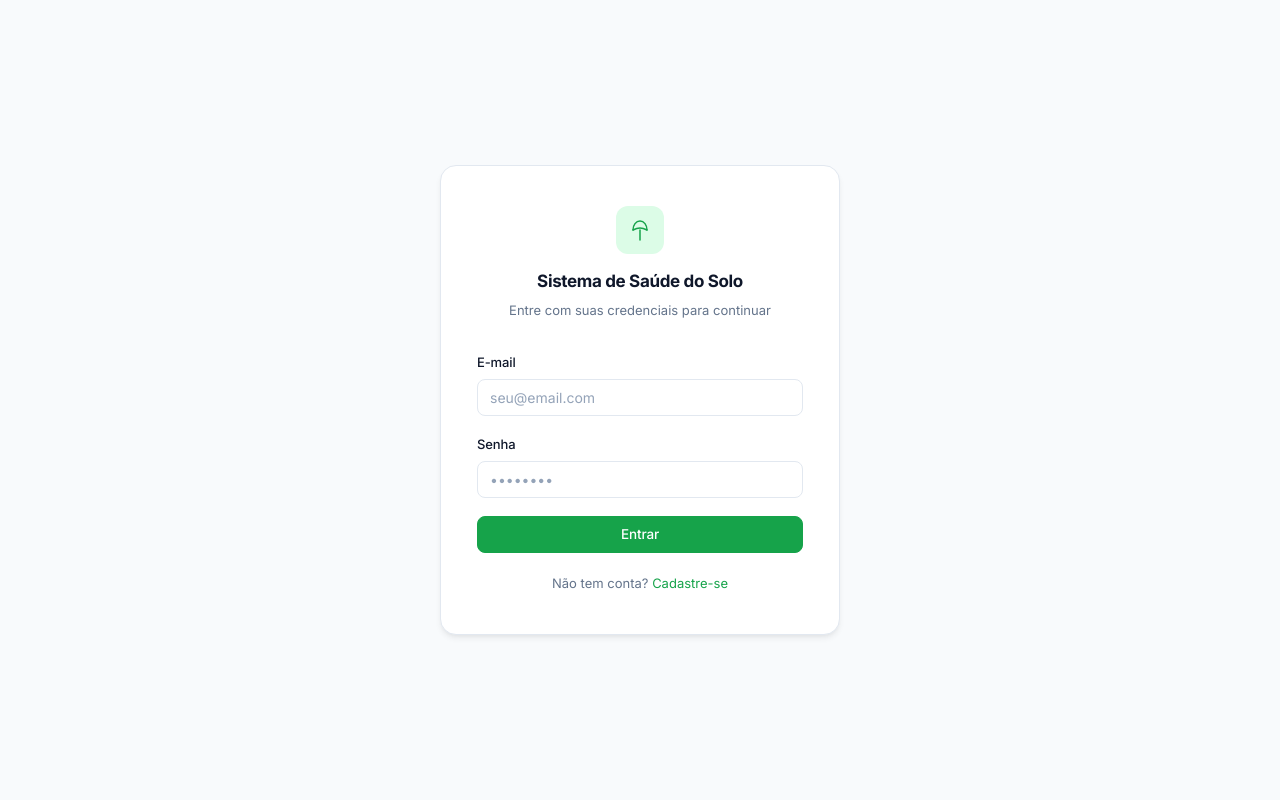
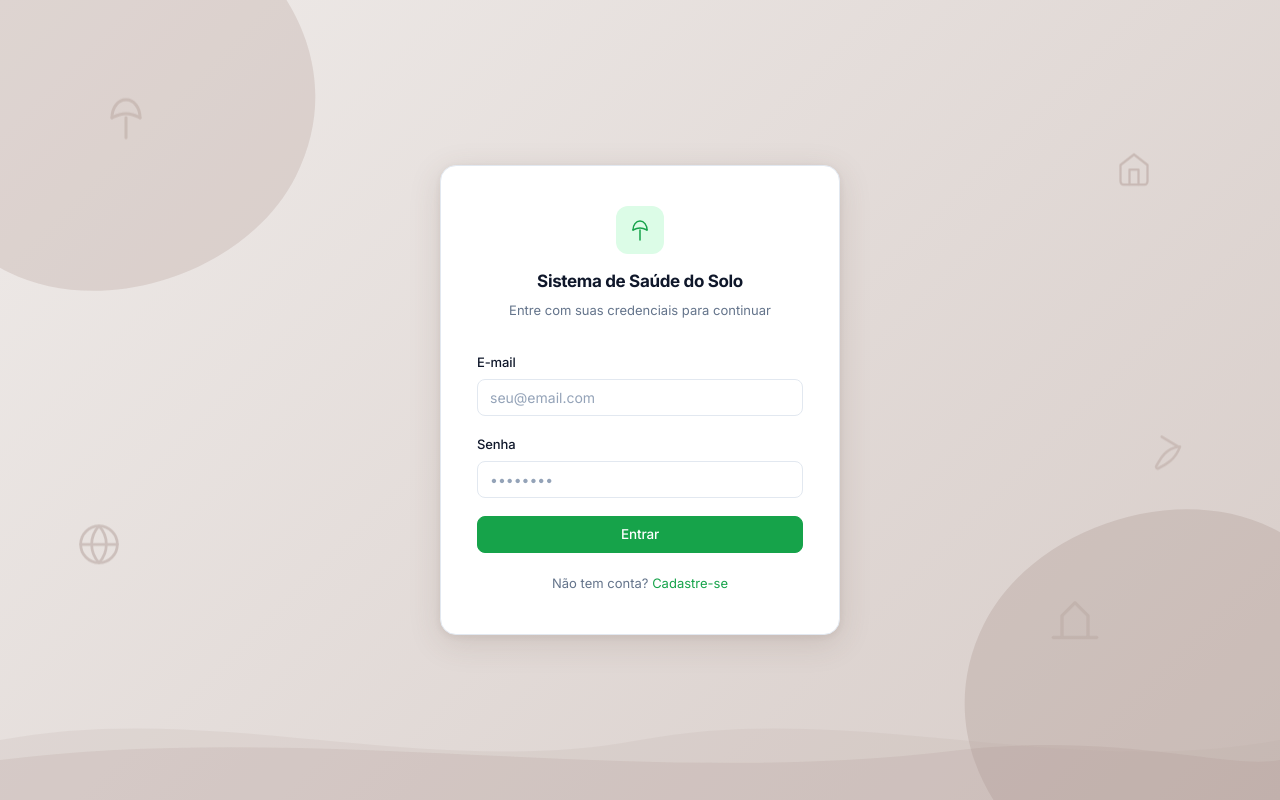
Before and after one commit to GuigohC0D3/soil-health-assistance-system, a Vue app in the folder frontend/: page /login in a window 1280 px wide. Built offline with nearby package versions, Linux system fonts and the light colour scheme; no server answers.

Commit message:
visual fix

```diff
--- a/frontend/src/views/LoginView.vue
+++ b/frontend/src/views/LoginView.vue
@@ -1,5 +1,38 @@
 <template>
   <div class="auth-page">
+    <!-- Decorative background elements -->
+    <div class="bg-decor" aria-hidden="true">
+      <svg class="decor-blob decor-blob--tl" viewBox="0 0 400 400" xmlns="http://www.w3.org/2000/svg">
+        <path d="M320,80 C380,120 420,200 380,280 C340,360 220,400 140,360 C60,320 20,220 60,140 C100,60 200,20 280,40 C300,48 312,68 320,80Z" fill="#bcaaa4" opacity="0.35"/>
+      </svg>
+      <svg class="decor-blob decor-blob--br" viewBox="0 0 400 400" xmlns="http://www.w3.org/2000/svg">
+        <path d="M80,320 C20,280 -20,200 20,120 C60,40 180,0 260,40 C340,80 380,180 340,260 C300,340 200,380 120,360 C100,352 88,332 80,320Z" fill="#a1887f" opacity="0.25"/>
+      </svg>
+
+      <!-- Floating soil/nature icons -->
+      <svg class="decor-icon decor-icon--1" viewBox="0 0 24 24" fill="none" stroke="#8d6e63" stroke-width="1.5" stroke-linecap="round" stroke-linejoin="round">
+        <path d="M12 22V12"/><path d="M5 12C5 7 8 3 12 3c4 0 7 4 7 9"/><path d="M5 12c2-1 5-2 7-2s5 1 7 2"/>
+      </svg>
+      <svg class="decor-icon decor-icon--2" viewBox="0 0 24 24" fill="none" stroke="#795548" stroke-width="1.5" stroke-linecap="round" stroke-linejoin="round">
+        <path d="M3 9l9-7 9 7v11a2 2 0 0 1-2 2H5a2 2 0 0 1-2-2z"/><polyline points="9 22 9 12 15 12 15 22"/>
+      </svg>
+      <svg class="decor-icon decor-icon--3" viewBox="0 0 24 24" fill="none" stroke="#6d4c41" stroke-width="1.5" stroke-linecap="round" stroke-linejoin="round">
+        <circle cx="12" cy="12" r="10"/><path d="M12 2a14.5 14.5 0 0 0 0 20 14.5 14.5 0 0 0 0-20"/><path d="M2 12h20"/>
+      </svg>
+      <svg class="decor-icon decor-icon--4" viewBox="0 0 24 24" fill="none" stroke="#8d6e63" stroke-width="1.5" stroke-linecap="round" stroke-linejoin="round">
+        <path d="M17 8C8 10 5.9 16.17 3.82 19.5A1 1 0 0 0 5 21c5.25-2.5 10.17-5.5 13-13z"/><path d="M17 8L7 2"/>
+      </svg>
+      <svg class="decor-icon decor-icon--5" viewBox="0 0 24 24" fill="none" stroke="#a1887f" stroke-width="1.5" stroke-linecap="round" stroke-linejoin="round">
+        <path d="M2 20h20"/><path d="M6 20V10l6-6 6 6v10"/>
+      </svg>
+
+      <!-- Ground texture lines -->
+      <svg class="decor-ground" viewBox="0 0 1200 120" xmlns="http://www.w3.org/2000/svg" preserveAspectRatio="none">
+        <path d="M0,60 C200,20 400,100 600,60 C800,20 1000,100 1200,60 L1200,120 L0,120 Z" fill="#bcaaa4" opacity="0.18"/>
+        <path d="M0,80 C300,40 600,110 900,70 C1050,52 1150,90 1200,80 L1200,120 L0,120 Z" fill="#a1887f" opacity="0.15"/>
+      </svg>
+    </div>
+
     <div class="auth-card">
       <div class="auth-brand">
         <div class="auth-logo">
@@ -67,21 +100,66 @@ async function handleLogin() {
 <style scoped>
 .auth-page {
   min-height: 100vh;
-  background: var(--color-bg);
+  background: linear-gradient(135deg, #efebe9 0%, #d7ccc8 100%);
   display: flex;
   align-items: center;
   justify-content: center;
   padding: 24px;
+  position: relative;
+  overflow: hidden;
 }
 
+/* Background decorative layer */
+.bg-decor {
+  position: absolute;
+  inset: 0;
+  pointer-events: none;
+  z-index: 0;
+}
+
+.decor-blob {
+  position: absolute;
+  width: 480px;
+  height: 480px;
+}
+.decor-blob--tl { top: -160px; left: -160px; }
+.decor-blob--br { bottom: -160px; right: -160px; }
+
+.decor-icon {
+  position: absolute;
+  opacity: 0.22;
+  animation: float 6s ease-in-out infinite;
+}
+.decor-icon--1 { width: 48px; height: 48px; top: 12%; left: 8%; animation-delay: 0s; }
+.decor-icon--2 { width: 36px; height: 36px; top: 20%; right: 10%; animation-delay: 1.2s; }
+.decor-icon--3 { width: 44px; height: 44px; bottom: 28%; left: 6%; animation-delay: 2.4s; }
+.decor-icon--4 { width: 40px; height: 40px; top: 55%; right: 7%; animation-delay: 0.8s; }
+.decor-icon--5 { width: 52px; height: 52px; bottom: 18%; right: 14%; animation-delay: 1.8s; }
+
+.decor-ground {
+  position: absolute;
+  bottom: 0;
+  left: 0;
+  width: 100%;
+  height: 120px;
+}
+
+@keyframes float {
+  0%, 100% { transform: translateY(0px); }
+  50% { transform: translateY(-10px); }
+}
+
+/* Card */
 .auth-card {
+  position: relative;
+  z-index: 1;
   background: var(--color-surface);
   border: 1px solid var(--color-border);
   border-radius: var(--radius-xl);
   padding: 40px 36px;
   width: 100%;
   max-width: 400px;
-  box-shadow: var(--shadow-md);
+  box-shadow: 0 8px 32px rgba(93, 64, 55, 0.15), 0 2px 8px rgba(93, 64, 55, 0.08);
 }
 
 .auth-brand { text-align: center; margin-bottom: 32px; }
--- a/frontend/src/views/RegisterView.vue
+++ b/frontend/src/views/RegisterView.vue
@@ -84,7 +84,7 @@ async function handleRegister() {
 <style scoped>
 .auth-page {
   min-height: 100vh;
-  background: var(--color-bg);
+  background: linear-gradient(135deg, #efebe9 0%, #d7ccc8 100%);
   display: flex;
   align-items: center;
   justify-content: center;
```
